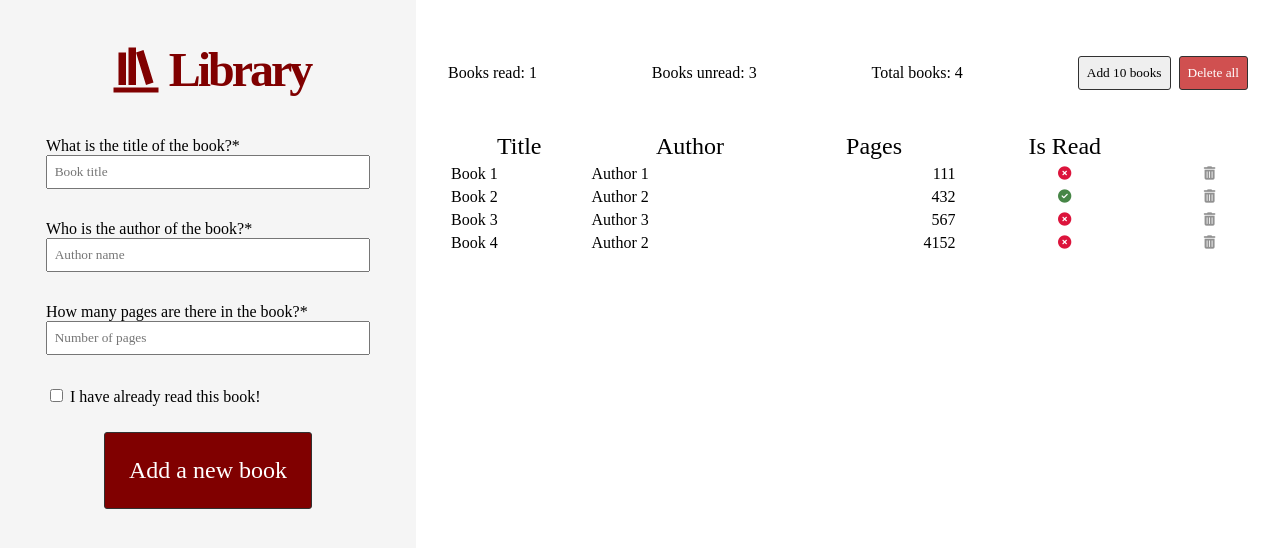
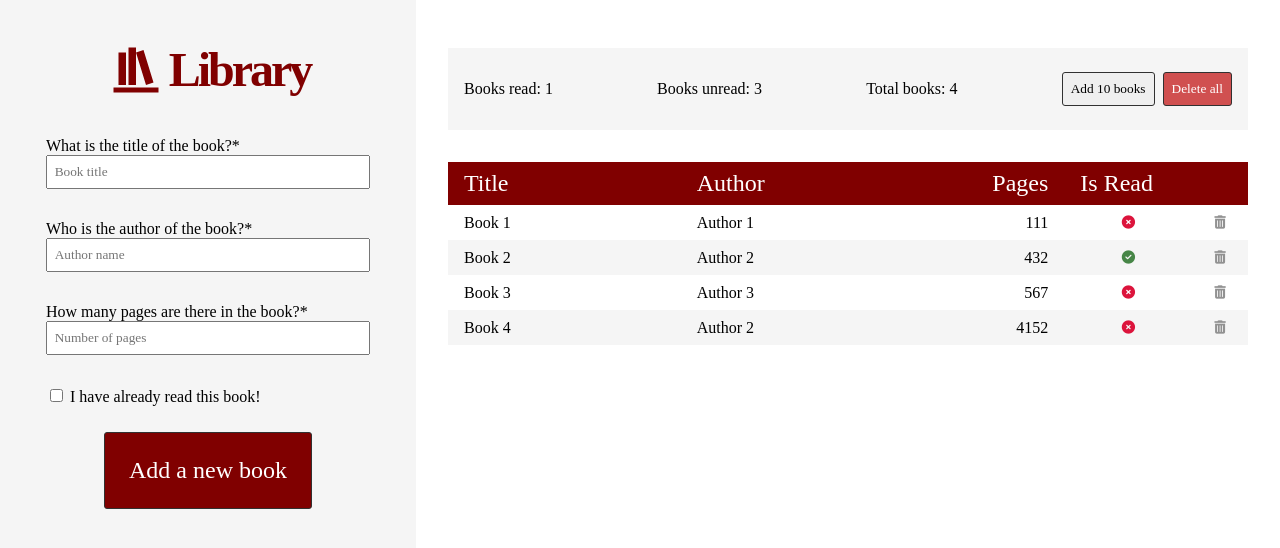
Before and after one commit to kevingarciamartin/library, a plain HTML site: page index.html in a window 1280 px wide. Drawn offline with Linux system fonts and the light colour scheme; a web font is replaced by a local one.

Commit message:
Style table

```diff
--- a/assets/styles/style.css
+++ b/assets/styles/style.css
@@ -145,6 +145,8 @@ main {
     align-items: center;
     justify-content: space-between;
 
+    background-color: var(--clr-aside);
+    padding: 1rem;
     width: 100%;
 
     div {
@@ -154,14 +156,32 @@ main {
   }
 
   table {
+    border-collapse: collapse;
     width: 100%;
 
+    td {
+      padding: 0.5rem 1rem;
+    }
+
     thead {
+      color: var(--clr-neutral-100);
+      background-color: var(--clr-accent);
       font-size: 1.5rem;
-      text-align: center;
+
+      td:nth-of-type(n + 3):nth-of-type(-n + 5) {
+        width: 2rem;
+      }
+
+      td:nth-of-type(5n + 4) {
+        width: 8rem !important;
+      }
     }
 
     tbody {
+      tr:nth-of-type(2n) {
+        background-color: var(--clr-aside);
+      }
+
       td:nth-of-type(5n + 3) {
         text-align: right;
       }
```
